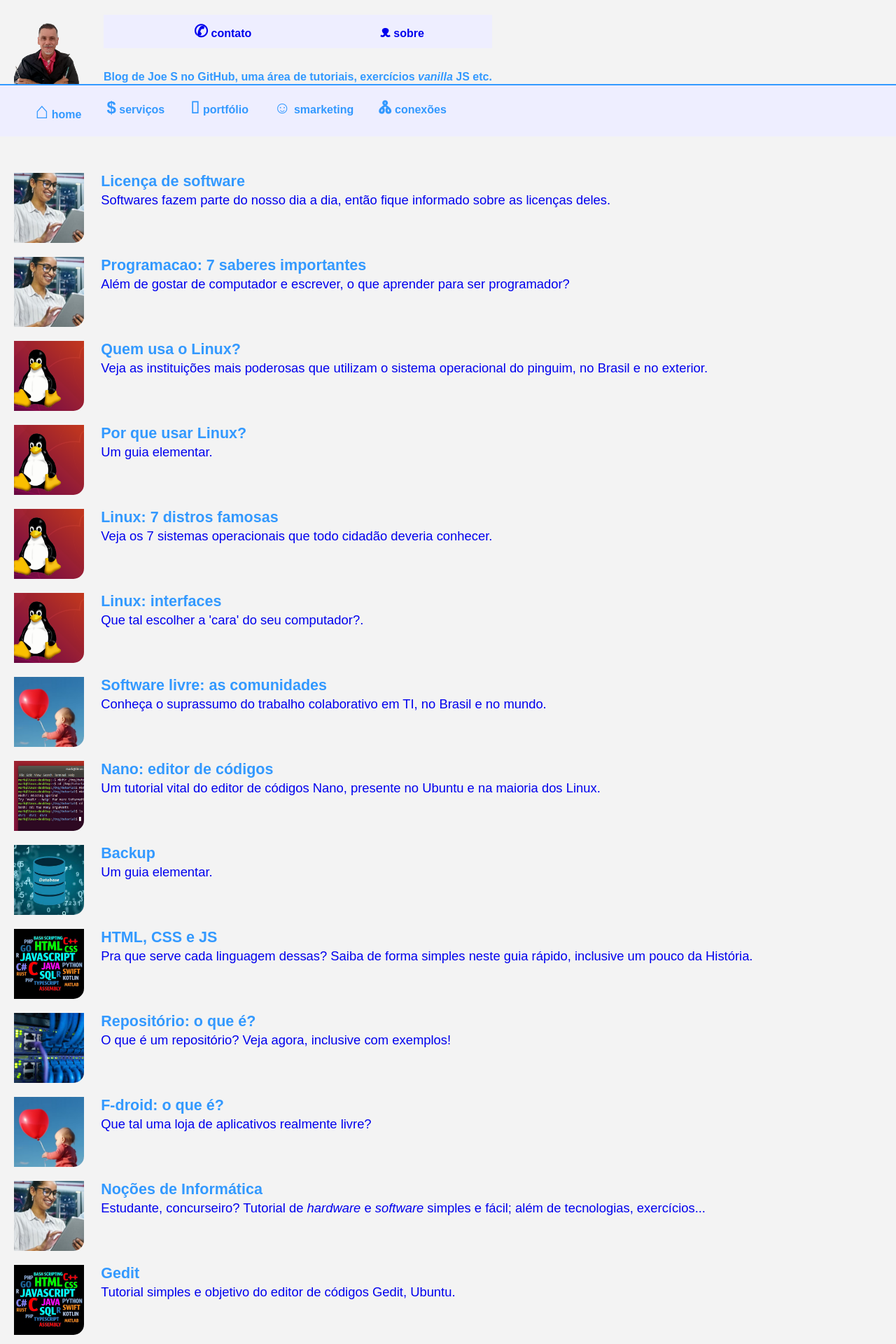
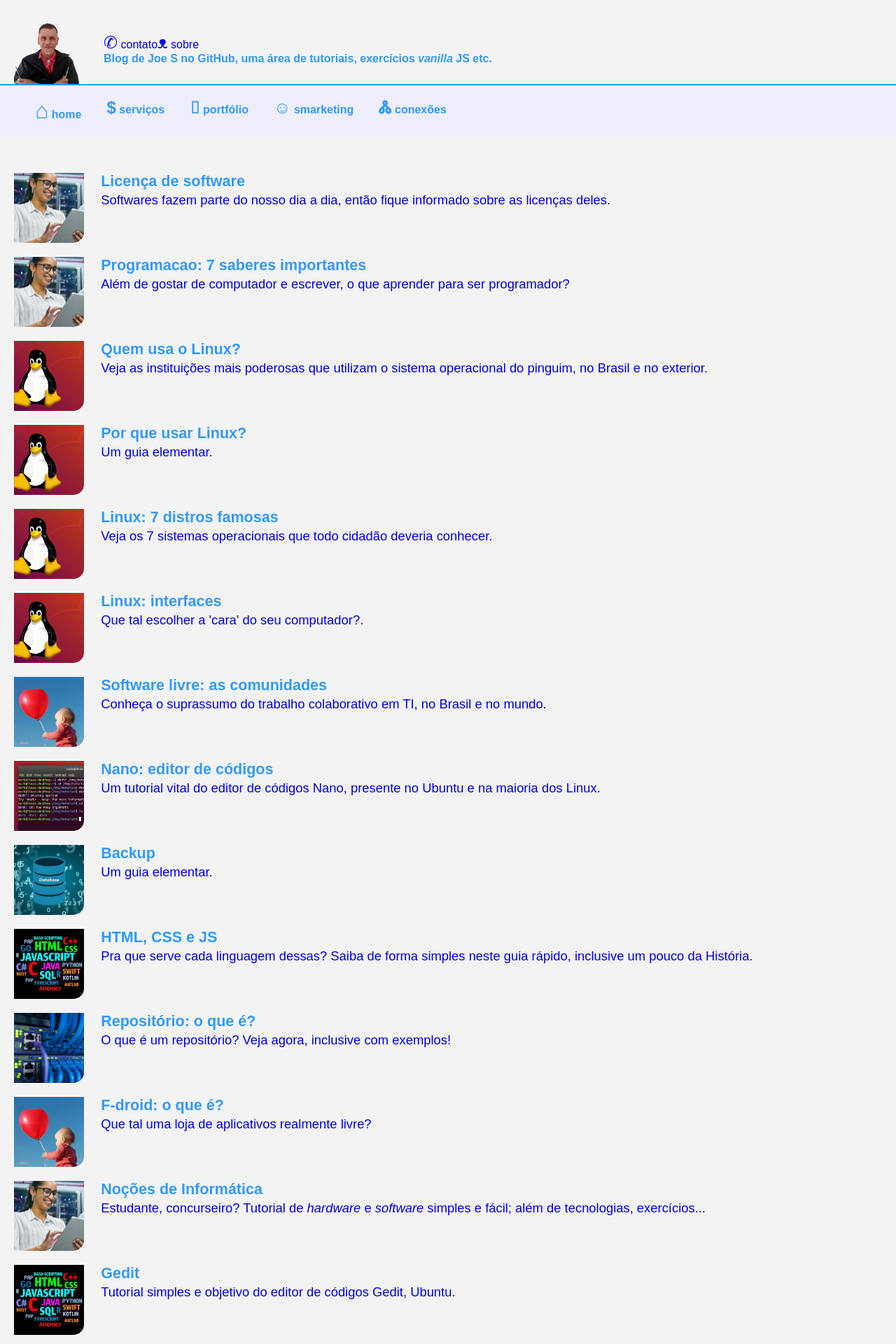
Before and after one commit to Joesynth/joesynth.github.io, a Jekyll site: the page built from index.html, in a window 1280 px wide. Shown: the top 1920 px of the page at 70% size. Built offline with Jekyll 4.4.1, drawn with Linux system fonts in a browser that asks for light colours.

Commit message:
Update default.html

```diff
--- a/_layouts/default.html
+++ b/_layouts/default.html
@@ -11,12 +11,7 @@
     <header>
         <img src="image/joe_s.png" alt="Logo" class="img-header">
         <div class="header-desc">
-            <nav>
-                <ul class="nav-linksTop">
-                    <li><a href="contato.html"><span class="unicode">✆</span> contato</a></li>
-                    <li><a href="quem.html"><span class="unicode">ᴥ</span> sobre</a></li>
-                </ul>
-            </nav>
+            <p id="menuTop"><a href="contato.html"><span class="unicode">✆</span> contato</a><a href="quem.html"><span class="unicode">ᴥ</span> sobre</a></p>
             <p id="bemVindo">Blog de Joe S no GitHub, uma área de tutoriais, exercícios <em>vanilla</em> JS etc.</p>
         </div>
     </header>
```
